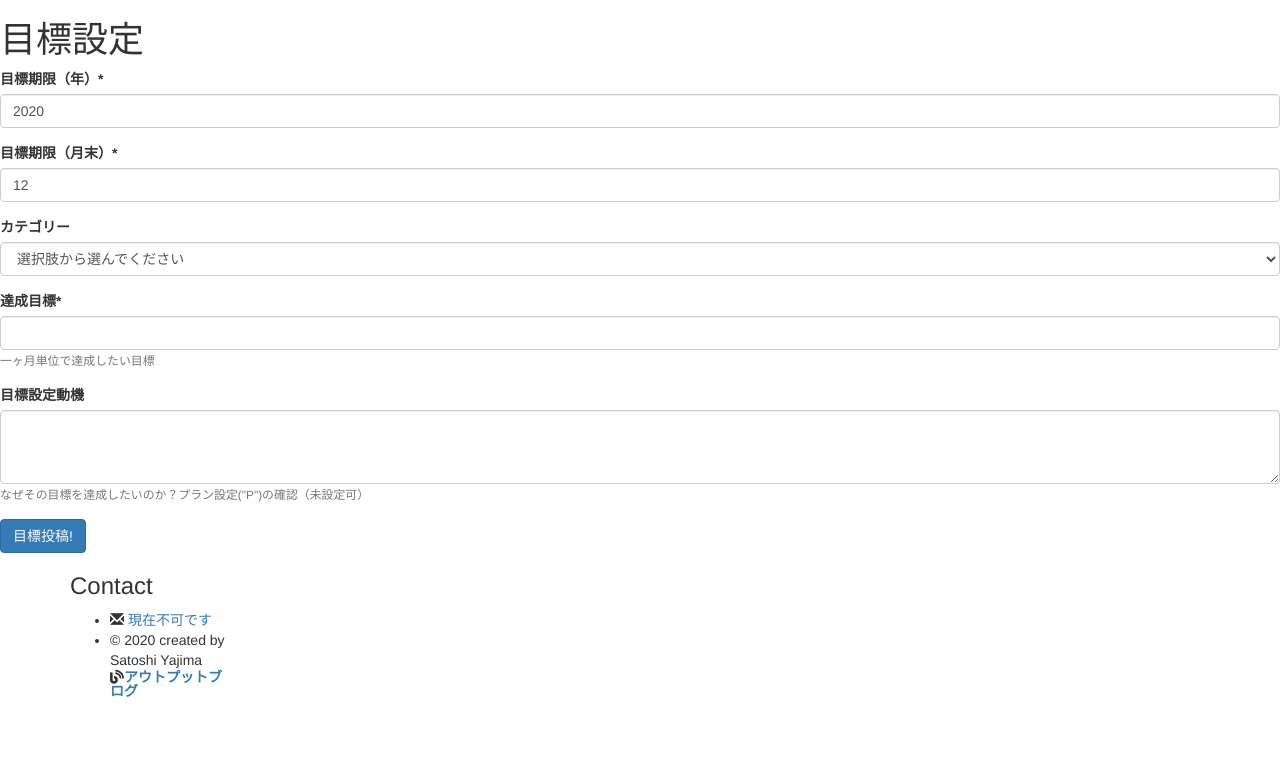
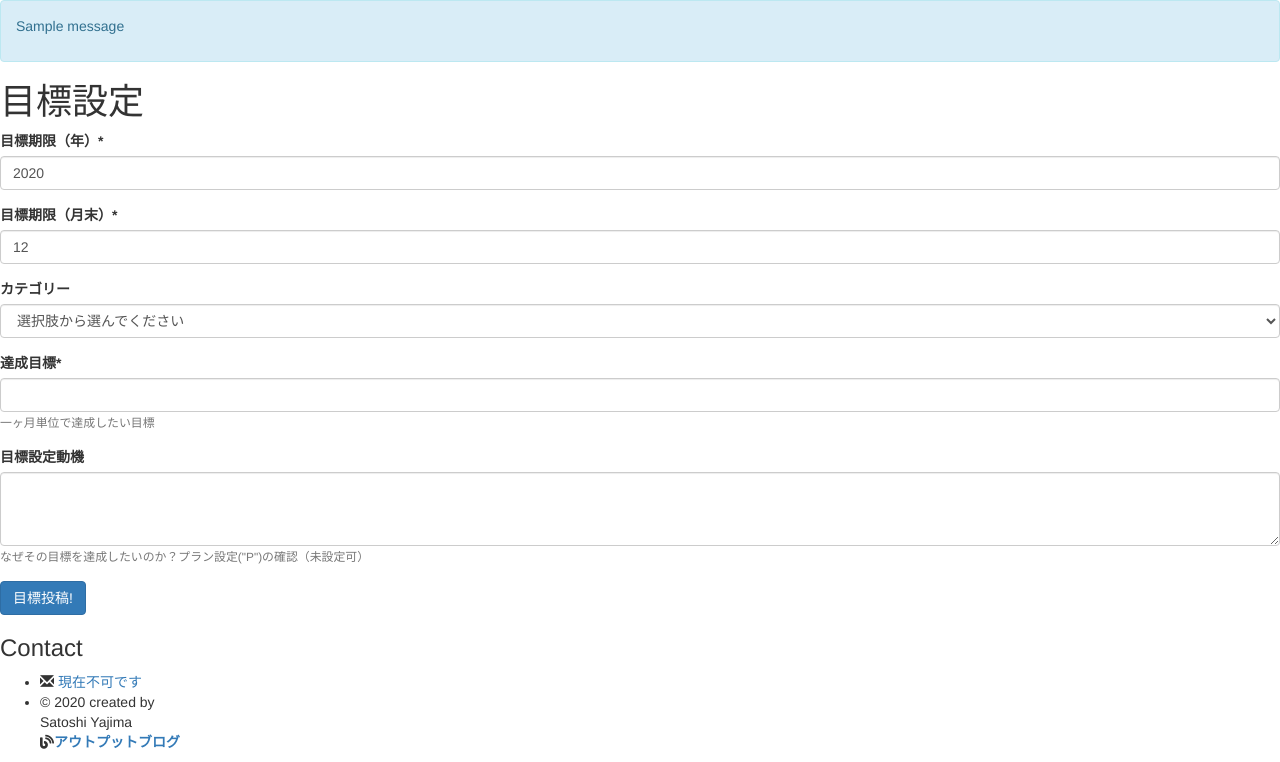
Before and after one commit to Yj-Satoshi/self_management, a Django app: page /goal/new/ in a window 1280 px wide. Shown: the part 70-832 px from the top of the page. Before the commit the page ends 767 px from the top, so only its background shows below. Run offline with Django 3.2, Linux system fonts and the light colour scheme; tables that the repository leaves empty hold one stand-in row (values such as "Sample post"); one stand-in notice (Sample message) is shown; parts of the project's set-up code (start-up, migrations or seed data) failed here and were passed over; some libraries are stand-ins or nearby versions.

Commit message:
システムメッセージ表示実装

```diff
--- a/account/templates/account/base.html
+++ b/account/templates/account/base.html
@@ -25,8 +25,6 @@
   <link rel="stylesheet" href="https://use.fontawesome.com/releases/v5.8.1/css/all.css" integrity="sha384-50oBUHEmvpQ+1lW4y57PTFmhCaXp0ML5d60M1M7uH2+nqUivzIebhndOJK28anvf" crossorigin="anonymous">
 </head>
 <body>
-
-
   <header class="header">
     <div class="container header--wrapper">
       <h1 class="header__title"><span class="header__title--light">目標管理</span> アプリ</h1>
@@ -38,9 +36,17 @@
       </div>
       {% endif %}
     </div>
-
   </header>
   <div class="all_content">
+    {% if messages %}
+    <div class="alert alert-info">
+            <div class="message-body">
+                {% for message in messages %}
+                <p class=""> {{ message }}</p>
+                {% endfor %}
+            </div>
+    </div>
+    {% endif %}
   {% block body %}
 
 
@@ -48,7 +54,7 @@
 </div>
 
   <footer class="footer footer--bg">
-    <div class="container">
+    <div class="content">
       <div class="page-section page-section--small">
         <div class="row gutters-100">
           <div class="col-md-6 col-lg-2">
@@ -63,7 +69,5 @@
       </div>
     </div>
   </footer>
-
-
 </body>
 </html>
```
Also changed, not shown: static/temp/styles/styles.css, 2 other files.
